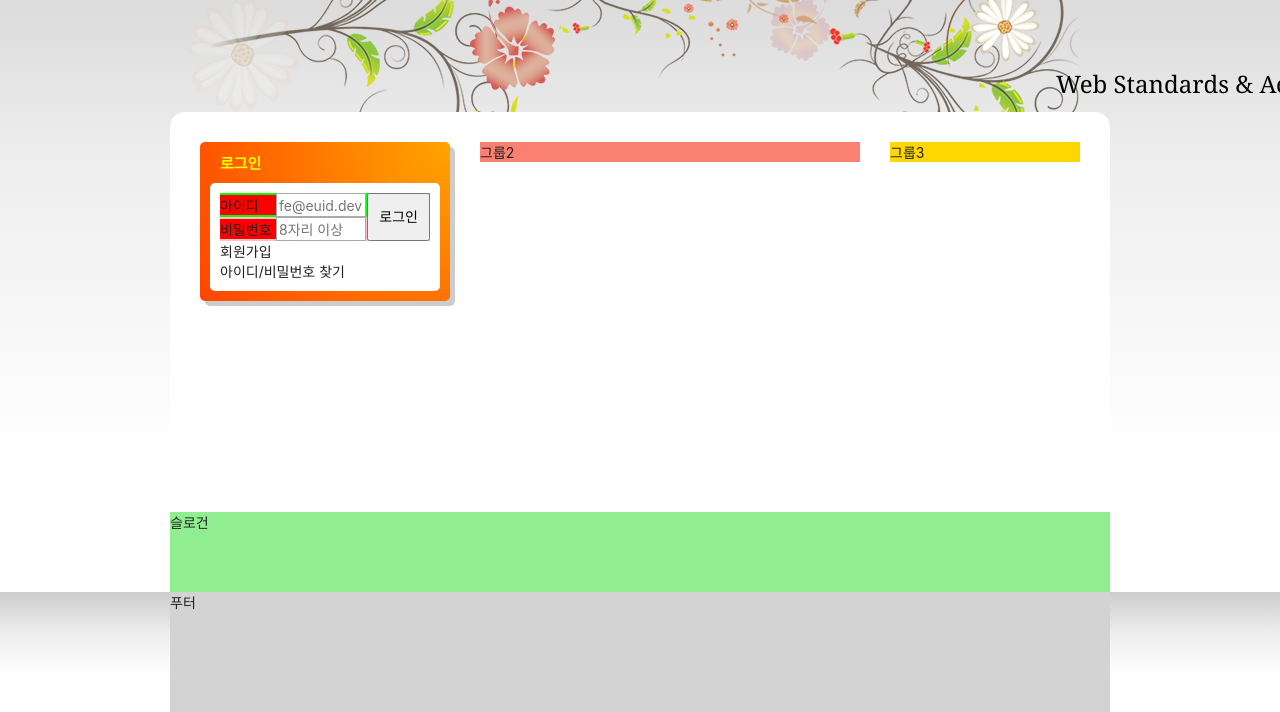
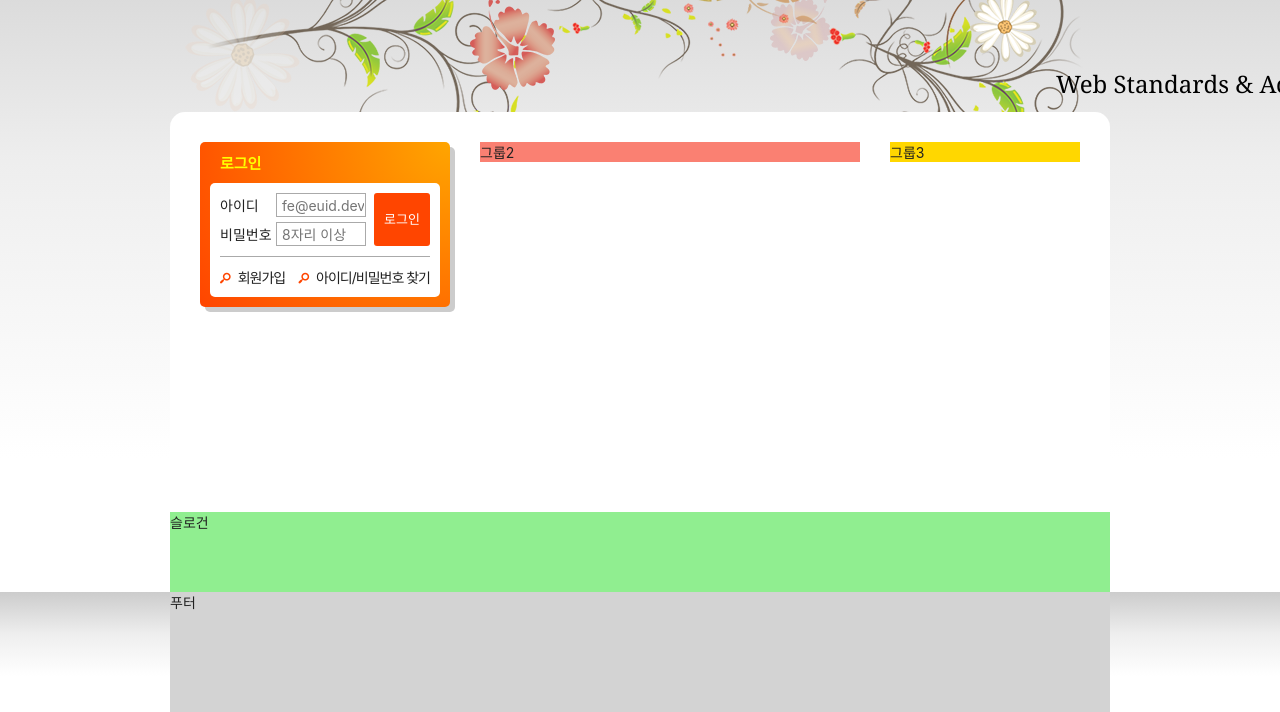
Before and after one commit to hayeonn2/HTML5, a website: page index.html in a window 1280 px wide. Shown: the part 135-847 px from the top of the page. Drawn offline with Linux system fonts and the light colour scheme; a web font is replaced by a local one.

Commit message:
로그인 완성

```diff
--- a/styles/style.css
+++ b/styles/style.css
@@ -398,18 +398,16 @@ body {
 .login-form fieldset {
   /* 로그인 버튼의 기준 */
   position: relative;
+  border-bottom: 1px solid #aaa;
+  padding-bottom: 5px;
 }
 
-.user-email {
-  background-color: lime;
-}
-
+.user-email,
 .user-pw {
-  background-color: pink;
+  margin-bottom: 5px;
 }
 
 .login-form label {
-  background-color: red;
   display: inline-block;
   /* 4글자만큼 기준 (15*4) */
   width: 4em;
@@ -419,19 +417,42 @@ body {
   width: 90px;
   height: 24px;
   border: 1px solid #aaa;
+  padding: 1px 1px 1px 5px;
 }
 
 .button-login {
   position: absolute;
   top: 0px;
   right: 0px;
-  padding: 14px 10px;
+  height: 53px;
+  background-color: orangered;
+  color: #fff;
+  border: 0;
+  padding: 0 10px;
+  border-radius: 3px;
+  font-size: 13px;
 }
 
 .sign {
   background-color: #fff;
   border-radius: 0 0 5px 5px;
-  padding: 0 10px 10px 10px;
+  padding: 4px 10px;
+  display: flex;
+  flex-flow: row nowrap;
+  justify-content: space-between;
+}
+
+.sign a {
+  display: block;
+  padding: 6px 0;
+  letter-spacing: -1px;
+}
+
+.sign a::before {
+  content: "\e803";
+  margin-right: 8px;
+  color: orangered;
+  font-family: "fontello";
 }
 
 /* .main::before {
```
